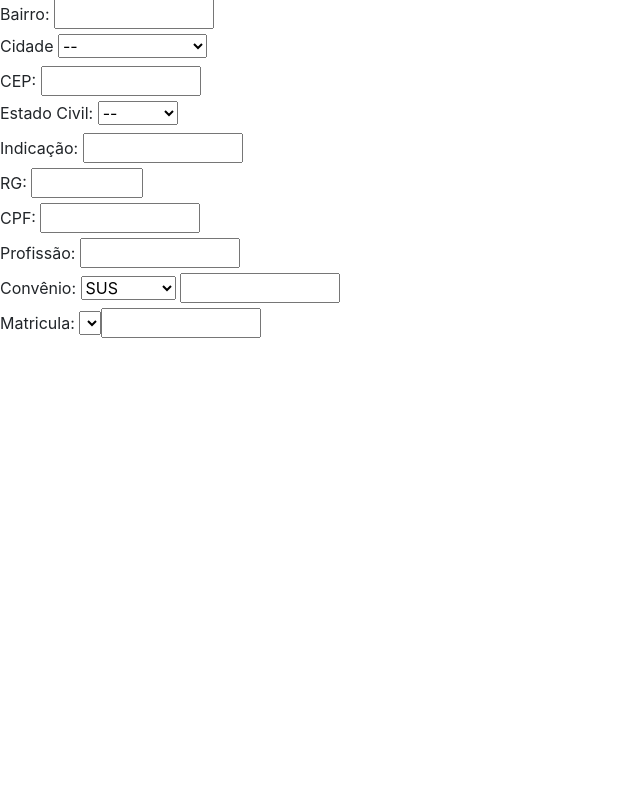
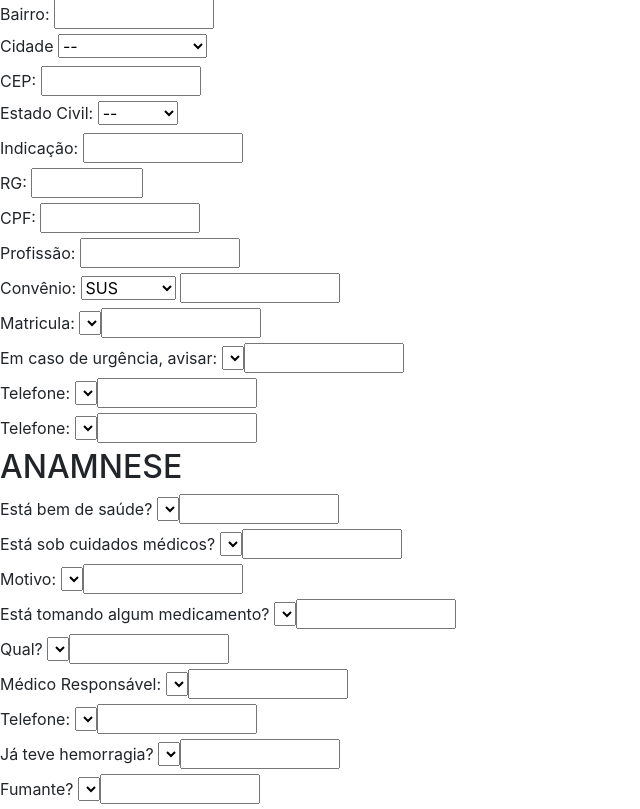
Before and after one commit to ifpb-sr/sisriso, a Flask app: template templates/ clientes/clientes.html in a window 1280 px wide. Shown: the part 299-1108 px from the top of the page, without its empty margins (0-640 px from the left). Before the commit the page ends 637 px from the top, so only its background shows below. Run offline with Flask 2, Linux system fonts and the light colour scheme; the template is opened without the code that fills it, so the values that code supplies are empty; some libraries are stand-ins or nearby versions.

Commit message:
Update clientes.html

```diff
--- a/templates/ clientes/clientes.html
+++ b/templates/ clientes/clientes.html
@@ -107,15 +107,97 @@
 			      <div class="area">
                                 <label for="TP">Tipo de plano:</label>
                                 <select name="TP" id="Tipo de plano">
-			<input type="text" id="Tipo de plano" name="endereco" style="width: 10em"  value="" />
+			<input type="text" id="Tipo de plano" name="Tipo de plano" style="width: 10em"  value="" />
   </div>
 
 
 				      <div class="area">
                                 <label for="MT">Matricula:</label>
                                 <select name="MT" id="Matricula">
-			<input type="text" id="Matricula" name="endereco" style="width: 10em"  value="" />
+			<input type="text" id="Matricula" name="Matrícula" style="width: 10em"  value="" />
   </div>
+
+				      <div class="area">
+                                <label for="Urgência">Em caso de urgência, avisar:</label>
+                                <select name="Urgencia" id="Em caso de urgência, avisar">
+			<input type="text" id="Em caso de urgência, avisar" name="Em caso de urgência, avisar" style="width: 10em"  value="" />
+  </div>
+
+			              <div class="area">
+                                <label for="TEL">Telefone:</label>
+                                <select name="TEL" id="Telefone">
+			<input type="text" id="Telefone" name="Telefone" style="width: 10em"  value="" />
+  </div>
+					      <div class="area">
+                                <label for="OBS">Telefone:</label>
+                                <select name="OBS" id="OBS">
+			<input type="text" id="OBS" name="OBS" style="width: 10em"  value="" />
+  </div>
+
+
+						      <h2> ANAMNESE </h2>
+
+	 <div class="area">
+                                <label for="1">Está bem de saúde?</label>
+                                <select name="Está bem de saúde?" id="1">
+			<input type="text" id="1" name="Está bem de saúde?" style="width: 10em"  value="" />
+  </div>
+
+	 <div class="area">
+                                <label for="2">Está sob cuidados médicos?</label>
+                                <select name="Está sob cuidados médicos?" id="2">
+			<input type="text" id="2" name="Está sob cuidados médicos?" style="width: 10em"  value="" />
+  </div>
+
+		  <div class="area">
+                                <label for="3">Motivo:</label>
+                                <select name="Motivo" id="3">
+			<input type="text" id="3" name="Motivo" style="width: 10em"  value="" />
+  </div>
+
+			  <div class="area">
+                                <label for="4">Está tomando algum medicamento?</label>
+                                <select name="Está tomando algum medicamento?" id="4">
+			<input type="text" id="4" name="Está tomando algum medicamento?" style="width: 10em"  value="" />
+  </div>
+
+
+				    <div class="area">
+                                <label for="5">Qual?</label>
+                                <select name="Qual?" id="5">
+			<input type="text" id="5" name="Qual?" style="width: 10em"  value="" />
+  </div>
+
+			    <div class="area">
+                                <label for="6">Médico Responsável:</label>
+                                <select name="Médico Responsável:" id="6">
+			<input type="text" id="6" name="Médico Responsável:" style="width: 10em"  value="" />
+  </div>
+
+
+			    <div class="area">
+                                <label for="7">Telefone:</label>
+                                <select name="Telefone:" id="6">
+			<input type="text" id="7" name="Telefone:" style="width: 10em"  value="" />
+  </div>
+
+
+			    <div class="area">
+                                <label for="8">Já teve hemorragia?</label>
+                                <select name="Já teve hemorragia?" id="8">
+			<input type="text" id="8" name="Já teve hemorragia?" style="width: 10em"  value="" />
+  </div>
+
+
+				      <div class="area">
+                                <label for="9">Fumante?</label>
+                                <select name="Fumante?" id="9">
+			<input type="text" id="9" name="Fumante?" style="width: 10em"  value="" />
+  </div>
+
+
+
+
 
 
 
```
